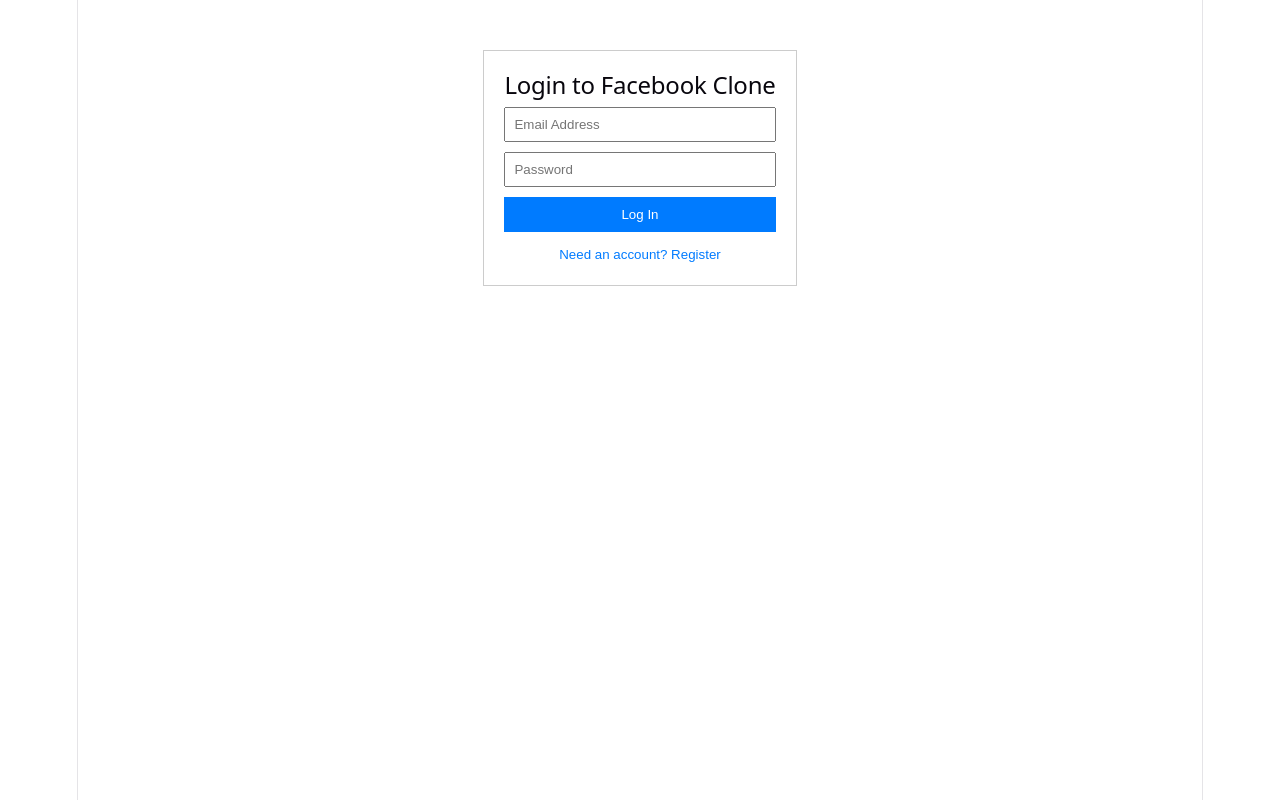
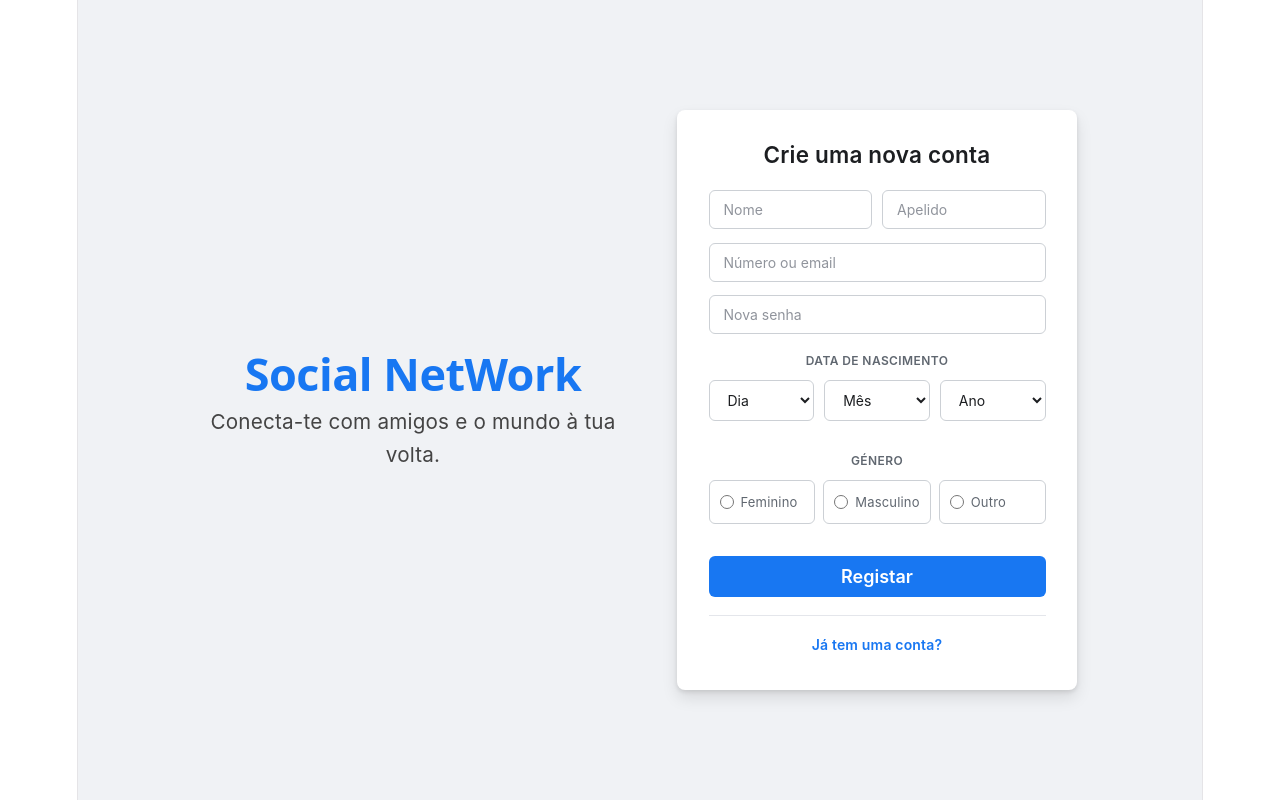
Before and after one commit to jojo-25226/ProgamacaoWEb, a React (Vite) app: page /register in a window 1280 px wide. Built offline with nearby package versions, Linux system fonts and the light colour scheme.

Commit message:
Página de Registo

```diff
--- a/src/App.tsx
+++ b/src/App.tsx
@@ -15,7 +15,7 @@
 }
 
 export default App*/
-import RegisterAndLogin from './Pages/Register.tsx';
+import RegisterAndLogin from './test/Register.tsx';
 
 function App() {
     return (
--- a/src/Pages/Register.tsx
+++ b/src/Pages/Register.tsx
@@ -1,20 +1,54 @@
-import React, { useState } from 'react';
+import React, {useState} from 'react';
+import './Cadastro/index.css';
 
-export default function RegisterAndLogin() {
-    const [isLogin, setIsLogin] = useState(true);
-    const [username, setUsername] = useState('');
+export function Register() {
+  // 1. Estados para os campos do formulário
+  const [firstName, setFirstName] = useState('');
+  const [lastName, setLastName] = useState('');
   const [email, setEmail] = useState('');
   const [password, setPassword] = useState('');
+  const [day, setDay] = useState('');
+  const [month, setMonth] = useState('');
+  const [year, setYear] = useState('');
+  const [gender, setGender] = useState('');
 
-    const handleSubmit = async (e: React.FormEvent) => {
+  // 2. Gerar listas para as datas de forma nativa no React (sem usar o useEffect)
+  const days = Array.from({ length: 31 }, (_, i) => i + 1);
+  const months = [
+    { value: 1, name: 'Janeiro' }, { value: 2, name: 'Fevereiro' },
+    { value: 3, name: 'Março' }, { value: 4, name: 'Abril' },
+    { value: 5, name: 'Maio' }, { value: 6, name: 'Junho' },
+    { value: 7, name: 'Julho' }, { value: 8, name: 'Agosto' },
+    { value: 9, name: 'Setembro' }, { value: 10, name: 'Outubro' },
+    { value: 11, name: 'Novembro' }, { value: 12, name: 'Dezembro' }
+  ];
+  const currentYear = new Date().getFullYear();
+  const years = Array.from({ length: currentYear - 1905 + 1 },
+      (_, i) => currentYear - i);
+
+  // 3. Função de submissão ligada ao Backend
+  const handleSubmit = async (e: React.FormEvent<HTMLFormElement>) => {
     e.preventDefault();
 
-        // Choose endpoint based on mode
-        const endpoint = isLogin ? '/login' : '/register';
-        const payload = isLogin ? { email, password } : { username, email, password };
+    if (password.length < 6) {
+      alert('A senha deve ter pelo menos 6 caracteres!');
+      return;
+    }
+
+    // Juntamos o Nome e Apelido para enviar como 'username' para o teu backend
+    const username = `${firstName} ${lastName}`.trim();
+
+    // Criamos o objeto que o authController.js espera receber
+    const payload = {
+      username,
+      email,
+      password,
+      birthDate: `${year}-${month}-${day}`,
+      gender,
+    };
 
     try {
-            const response = await fetch(`http://localhost:5000${endpoint}`, {
+      const response = await fetch('http://localhost:5000/register', {
         method: 'POST',
         headers: { 'Content-Type': 'application/json' },
         body: JSON.stringify(payload),
@@ -23,66 +57,128 @@
       const data = await response.json();
 
       if (response.ok) {
-                if (isLogin) {
-                    // Store the JWT token securely in the browser
-                    localStorage.setItem('token', data.token);
-                    alert(`Welcome back, ${data.user.username}! Token saved.`);
+        alert(data.message || 'Conta criada com sucesso!');
+        // Aqui podes redirecionar o utilizador ou limpar o formulário
       } else {
-                    alert('Registration successful! You can log in now.');
-                    setIsLogin(true);
-                }
-            } else {
-                alert(data.message || 'Something went wrong');
+        // Mostra o erro real enviado pelo backend (ex: "Email já existe" ou erros de validação)
+        alert(data.message || 'Algo correu mal no registo.');
       }
     } catch (error) {
-            console.error('Error connecting to backend:', error);
-            alert('Could not reach the server.');
+      console.error('Erro ao conectar ao backend:', error);
+      alert('Não foi possível contactar o servidor. Garante que o backend está ligado!');
     }
   };
 
   return (
-        <div style={{ maxWidth: '400px', margin: '50px auto', padding: '20px', border: '1px solid #ccc' }}>
-            <h2>{isLogin ? 'Login to Facebook Clone' : 'Create Account'}</h2>
+      <div className="signup-page">
+
+        <div className="left-section">
+          <h1 className="logo">Social NetWork</h1>
+          <p className="subtitle">Conecta-te com amigos e o mundo à tua volta.</p>
+        </div>
+
+        <div className="right-section">
+          <div className="card">
+            <h3>Crie uma nova conta</h3>
+
             <form onSubmit={handleSubmit}>
-                {!isLogin && (
-                    <div style={{ marginBottom: '10px' }}>
+              <div className="row">
                 <input
                     type="text"
-                            placeholder="Username"
-                            value={username}
-                            onChange={e => setUsername(e.target.value)}
+                    placeholder="Nome"
+                    value={firstName}
+                    onChange={(e) => setFirstName(e.target.value)}
                     required
-                            style={{ width: '100%', padding: '8px' }}
+                />
+                <input
+                    type="text"
+                    placeholder="Apelido"
+                    value={lastName}
+                    onChange={(e) => setLastName(e.target.value)}
+                    required
                 />
               </div>
-                )}
-                <div style={{ marginBottom: '10px' }}>
+
               <input
                   type="email"
-                        placeholder="Email Address"
+                  placeholder="Número ou email"
                   value={email}
-                        onChange={e => setEmail(e.target.value)}
+                  onChange={(e) => setEmail(e.target.value)}
                   required
-                        style={{ width: '100%', padding: '8px' }}
               />
-                </div>
-                <div style={{ marginBottom: '10px' }}>
               <input
                   type="password"
-                        placeholder="Password"
+                  placeholder="Nova senha"
                   value={password}
-                        onChange={e => setPassword(e.target.value)}
+                  onChange={(e) => setPassword(e.target.value)}
                   required
-                        style={{ width: '100%', padding: '8px' }}
               />
+
+              <div className="field-group">
+                <label className="field-label">Data de nascimento</label>
+                <div className="row">
+                  <select id="day" value={day} onChange={(e) => setDay(e.target.value)} required>
+                    <option value="">Dia</option>
+                    {days.map(d => <option key={d} value={d}>{d}</option>)}
+                  </select>
+
+                  <select id="month" value={month} onChange={(e) => setMonth(e.target.value)} required>
+                    <option value="">Mês</option>
+                    {months.map(m => <option key={m.value} value={m.value}>{m.name}</option>)}
+                  </select>
+
+                  <select id="year" value={year} onChange={(e) => setYear(e.target.value)} required>
+                    <option value="">Ano</option>
+                    {years.map(a => <option key={a} value={a}>{a}</option>)}
+                  </select>
                 </div>
-                <button type="submit" style={{ width: '100%', padding: '10px', background: '#007bff', color: '#fff', border: 'none' }}>
-                    {isLogin ? 'Log In' : 'Sign Up'}
-                </button>
+              </div>
+
+              <div className="field-group">
+                <label className="field-label">Género</label>
+                <div className="gender-row">
+                  <label className="gender-option">
+                    <input
+                        type="radio"
+                        name="gender"
+                        value="F"
+                        checked={gender === 'F'}
+                        onChange={(e) => setGender(e.target.value)}
+                        required
+                    /> Feminino
+                  </label>
+                  <label className="gender-option">
+                    <input
+                        type="radio"
+                        name="gender"
+                        value="M"
+                        checked={gender === 'M'}
+                        onChange={(e) => setGender(e.target.value)}
+                    /> Masculino
+                  </label>
+                  <label className="gender-option">
+                    <input
+                        type="radio"
+                        name="gender"
+                        value="N/D"
+                        checked={gender === 'N/D'}
+                        onChange={(e) => setGender(e.target.value)}
+                    /> Outro
+                  </label>
+                </div>
+              </div>
+
+              <button type="submit" className="btn-submit">Registar</button>
+
+              <div className="login-link">
+                <a href="#">Já tem uma conta?</a>
+              </div>
             </form>
-            <button onClick={() => setIsLogin(!isLogin)} style={{ background: 'none', border: 'none', color: '#007bff', marginTop: '15px', cursor: 'pointer' }}>
-                {isLogin ? 'Need an account? Register' : 'Already have an account? Login'}
-            </button>
+          </div>
+        </div>
+
       </div>
   );
 }
+
+export default Register;
--- a/src/routes.tsx
+++ b/src/routes.tsx
@@ -2,7 +2,7 @@
 import App from "./App.tsx";
 import Cadastro from "./Pages/Cadastro/cadastro.tsx";
 import Login from "./Pages/Login.tsx";
-import RegisterAndLogin from "./Pages/Register.tsx";
+import Register from "./Pages/Register.tsx";
 
 function RoutesApp() {
   return (
@@ -11,7 +11,7 @@
         <Route path="/" element={<App />} />
         <Route path="/criar-conta" element={<Cadastro />} />
         <Route path="/login" element={<Login />} />
-        <Route path="/register" element={<RegisterAndLogin />} />
+        <Route path="/register" element={<Register />} />
       </Routes>
     </BrowserRouter>
   )
--- /dev/null
+++ b/src/test/Register.tsx
@@ -0,0 +1,88 @@
+import React, { useState } from 'react';
+
+export default function RegisterAndLogin() {
+    const [isLogin, setIsLogin] = useState(true);
+    const [username, setUsername] = useState('');
+    const [email, setEmail] = useState('');
+    const [password, setPassword] = useState('');
+
+    const handleSubmit = async (e: React.FormEvent) => {
+        e.preventDefault();
+
+        // Choose endpoint based on mode
+        const endpoint = isLogin ? '/login' : '/register';
+        const payload = isLogin ? { email, password } : { username, email, password };
+
+        try {
+            const response = await fetch(`http://localhost:5000${endpoint}`, {
+                method: 'POST',
+                headers: { 'Content-Type': 'application/json' },
+                body: JSON.stringify(payload),
+            });
+
+            const data = await response.json();
+
+            if (response.ok) {
+                if (isLogin) {
+                    // Store the JWT token securely in the browser
+                    localStorage.setItem('token', data.token);
+                    alert(`Welcome back, ${data.user.username}! Token saved.`);
+                } else {
+                    alert('Registration successful! You can log in now.');
+                    setIsLogin(true);
+                }
+            } else {
+                alert(data.message || 'Something went wrong');
+            }
+        } catch (error) {
+            console.error('Error connecting to backend:', error);
+            alert('Could not reach the server.');
+        }
+    };
+
+    return (
+        <div style={{ maxWidth: '400px', margin: '50px auto', padding: '20px', border: '1px solid #ccc' }}>
+            <h2>{isLogin ? 'Login to Facebook Clone' : 'Create Account'}</h2>
+            <form onSubmit={handleSubmit}>
+                {!isLogin && (
+                    <div style={{ marginBottom: '10px' }}>
+                        <input
+                            type="text"
+                            placeholder="Username"
+                            value={username}
+                            onChange={e => setUsername(e.target.value)}
+                            required
+                            style={{ width: '100%', padding: '8px' }}
+                        />
+                    </div>
+                )}
+                <div style={{ marginBottom: '10px' }}>
+                    <input
+                        type="email"
+                        placeholder="Email Address"
+                        value={email}
+                        onChange={e => setEmail(e.target.value)}
+                        required
+                        style={{ width: '100%', padding: '8px' }}
+                    />
+                </div>
+                <div style={{ marginBottom: '10px' }}>
+                    <input
+                        type="password"
+                        placeholder="Password"
+                        value={password}
+                        onChange={e => setPassword(e.target.value)}
+                        required
+                        style={{ width: '100%', padding: '8px' }}
+                    />
+                </div>
+                <button type="submit" style={{ width: '100%', padding: '10px', background: '#007bff', color: '#fff', border: 'none' }}>
+                    {isLogin ? 'Log In' : 'Sign Up'}
+                </button>
+            </form>
+            <button onClick={() => setIsLogin(!isLogin)} style={{ background: 'none', border: 'none', color: '#007bff', marginTop: '15px', cursor: 'pointer' }}>
+                {isLogin ? 'Need an account? Register' : 'Already have an account? Login'}
+            </button>
+        </div>
+    );
+}
```
Also changed, not shown: src/Backend/authController.js (+4 -4 lines). Lines whose indentation alone changed are shown as unchanged.
